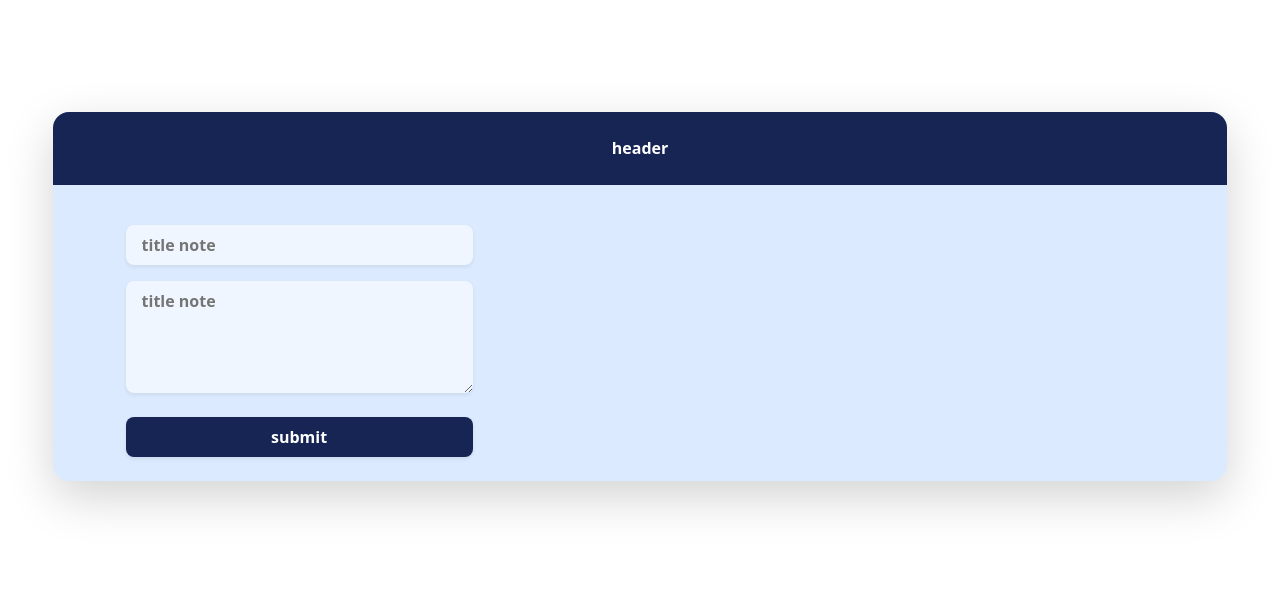
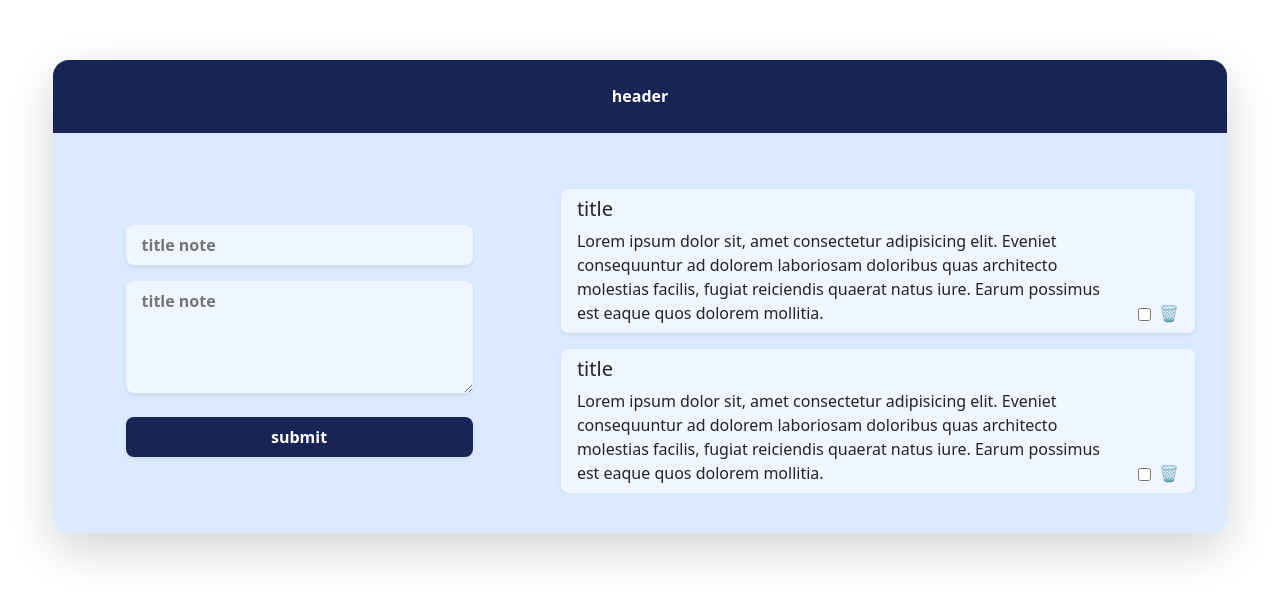
Before and after one commit to MiaadEstakhri/note-app, a React (Vite) app: page / in a window 1280 px wide. Shown: the part 104-704 px from the top of the page. Built offline with nearby package versions, Linux system fonts and the light colour scheme.

Commit message:
created noteList component and Component styling

```diff
--- a/src/components/noteList/noteList.jsx
+++ b/src/components/noteList/noteList.jsx
@@ -1,5 +1,83 @@
 const NoteList = () => {
-  return <div></div>;
+  return (
+    <ul className="w-100 overflow-auto px-3">
+      <li className="w-100 input-note py-2  px-3 rounded-3 shadow-sm mt-3">
+        <h5>title</h5>
+        <div className="w-100 d-flex justify-content-between">
+          <span className="text-break">
+            Lorem ipsum dolor sit, amet consectetur adipisicing elit. Eveniet
+            consequuntur ad dolorem laboriosam doloribus quas architecto
+            molestias facilis, fugiat reiciendis quaerat natus iure. Earum
+            possimus est eaque quos dolorem mollitia.
+          </span>
+          <div className="d-flex align-items-end  justify-content-center">
+            <input type="checkbox" name="" id="" className="mb-1 me-2 ms-3" />
+            <button className="border-0 bg-transparent">🗑️</button>
+          </div>
+        </div>
+      </li>
+      <li className="w-100 input-note py-2  px-3 rounded-3 shadow-sm mt-3">
+        <h5>title</h5>
+        <div className="w-100 d-flex justify-content-between">
+          <span className="text-break">
+            Lorem ipsum dolor sit, amet consectetur adipisicing elit. Eveniet
+            consequuntur ad dolorem laboriosam doloribus quas architecto
+            molestias facilis, fugiat reiciendis quaerat natus iure. Earum
+            possimus est eaque quos dolorem mollitia.
+          </span>
+          <div className="d-flex align-items-end  justify-content-center">
+            <input type="checkbox" name="" id="" className="mb-1 me-2 ms-3" />
+            <button className="border-0 bg-transparent">🗑️</button>
+          </div>
+        </div>
+      </li>
+      {/* <li className="w-100 input-note py-2  px-3 rounded-3 shadow-sm mt-3">
+        <h5>title</h5>
+        <div className="w-100 d-flex justify-content-between">
+          <span className="text-break">
+            Lorem ipsum dolor sit, amet consectetur adipisicing elit. Eveniet
+            consequuntur ad dolorem laboriosam doloribus quas architecto
+            molestias facilis, fugiat reiciendis quaerat natus iure. Earum
+            possimus est eaque quos dolorem mollitia.
+          </span>
+          <div className="d-flex align-items-end  justify-content-center">
+            <input type="checkbox" name="" id="" className="mb-1 me-2 ms-3" />
+            <button className="border-0 bg-transparent">🗑️</button>
+          </div>
+        </div>
+      </li>
+      <li className="w-100 input-note py-2  px-3 rounded-3 shadow-sm mt-3">
+        <h5>title</h5>
+        <div className="w-100 d-flex justify-content-between">
+          <span className="text-break">
+            Lorem ipsum dolor sit, amet consectetur adipisicing elit. Eveniet
+            consequuntur ad dolorem laboriosam doloribus quas architecto
+            molestias facilis, fugiat reiciendis quaerat natus iure. Earum
+            possimus est eaque quos dolorem mollitia.
+          </span>
+          <div className="d-flex align-items-end  justify-content-center">
+            <input type="checkbox" name="" id="" className="mb-1 me-2 ms-3" />
+            <button className="border-0 bg-transparent">🗑️</button>
+          </div>
+        </div>
+      </li>
+      <li className="w-100 input-note py-2  px-3 rounded-3 shadow-sm mt-3">
+        <h5>title</h5>
+        <div className="w-100 d-flex justify-content-between">
+          <span className="text-break">
+            Lorem ipsum dolor sit, amet consectetur adipisicing elit. Eveniet
+            consequuntur ad dolorem laboriosam doloribus quas architecto
+            molestias facilis, fugiat reiciendis quaerat natus iure. Earum
+            possimus est eaque quos dolorem mollitia.
+          </span>
+          <div className="d-flex align-items-end  justify-content-center">
+            <input type="checkbox" name="" id="" className="mb-1 me-2 ms-3" />
+            <button className="border-0 bg-transparent">🗑️</button>
+          </div>
+        </div>
+      </li> */}
+    </ul>
+  );
 };
 
 export default NoteList;
```
